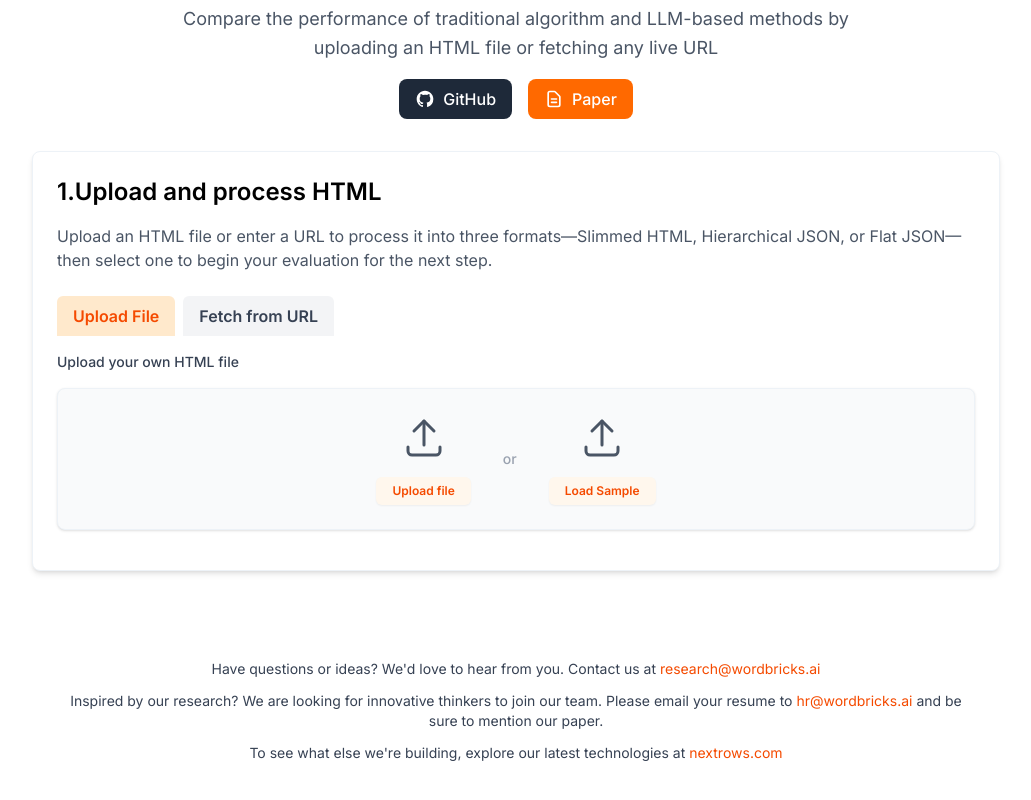
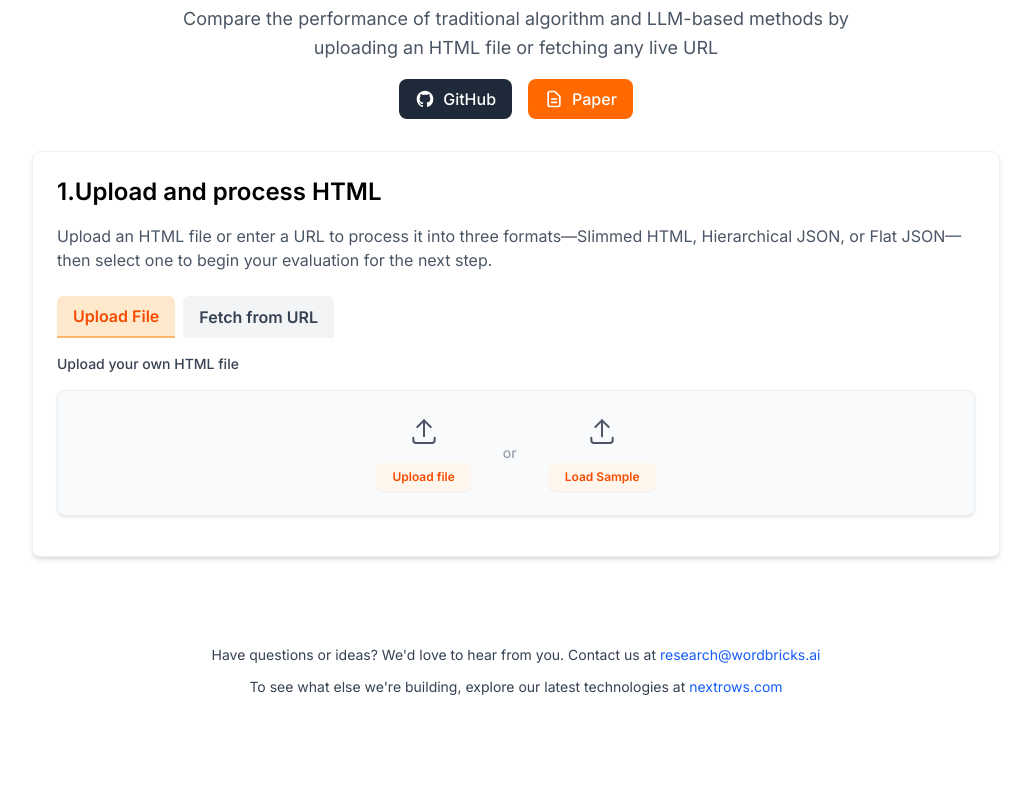
Before and after one commit to wordbricks/next-eval, a Next.js app in the folder apps/web/: page / in a window 1280 px wide. Shown: the part 238-1038 px from the top of the page, without its empty margins (124-1155 px from the left). After the commit the page ends 975 px from the top, so only its background shows below. Built offline with nearby package versions, Linux system fonts and the light colour scheme.

Commit message:
refactor: reflect UI feedbacks

```diff
--- a/apps/web/src/app/page.tsx
+++ b/apps/web/src/app/page.tsx
@@ -358,7 +358,7 @@ export default function HomePage() {
         >
           <button
             type="button"
-            className={`rounded-t-md px-4 py-2 font-semibold transition-colors duration-150 focus:outline-hidden focus:ring-2 focus:ring-orange-500 ${inputMethod === "file" ? "text-orange-600" : "bg-gray-100 text-gray-700 hover:bg-orange-100"}`}
+            className={`rounded-t-md px-4 py-2 font-semibold transition-colors duration-150 focus:outline-hidden focus:ring-1 focus:ring-orange-500 ${inputMethod === "file" ? "border-orange-300 border-b-2 text-orange-600" : "bg-gray-100 text-gray-700 hover:bg-orange-100"}`}
             style={inputMethod === "file" ? { backgroundColor: "#FFE9CC" } : {}}
             aria-selected={inputMethod === "file"}
             aria-controls="file-upload-panel"
@@ -371,7 +371,7 @@ export default function HomePage() {
           </button>
           <button
             type="button"
-            className={`rounded-t-md px-4 py-2 font-semibold transition-colors duration-150 focus:outline-hidden focus:ring-2 focus:ring-orange-500 ${inputMethod === "url" ? "text-orange-600" : "bg-gray-100 text-gray-700 hover:bg-orange-100"}`}
+            className={`rounded-t-md px-4 py-2 font-semibold transition-colors duration-150 focus:outline-hidden focus:ring-1 focus:ring-orange-500 ${inputMethod === "url" ? "border-orange-300 border-b-2 text-orange-600" : "bg-gray-100 text-gray-700 hover:bg-orange-100"}`}
             style={inputMethod === "url" ? { backgroundColor: "#FFE9CC" } : {}}
             aria-selected={inputMethod === "url"}
             aria-controls="url-fetch-panel"
@@ -625,7 +625,7 @@ export default function HomePage() {
                         name="stage-selection"
                         checked={selectedStage === "html"}
                         onChange={() => handleStageSelection("html")}
-                        className="h-4 w-4 text-orange-600 focus:ring-orange-500"
+                        className="h-4 w-4 text-orange-600 accent-orange-500 focus:ring-orange-500"
                         aria-label="Select Slimmed HTML"
                       />
                       <h4 className="font-medium text-base">Slimmed HTML</h4>
@@ -683,7 +683,7 @@ export default function HomePage() {
                         name="stage-selection"
                         checked={selectedStage === "textMap"}
                         onChange={() => handleStageSelection("textMap")}
-                        className="h-4 w-4 text-orange-600 focus:ring-orange-500"
+                        className="h-4 w-4 text-orange-600 accent-orange-500 focus:ring-orange-500"
                         aria-label="Select Hierarchical JSON"
                       />
                       <h4 className="font-medium text-base">
@@ -743,7 +743,7 @@ export default function HomePage() {
                         name="stage-selection"
                         checked={selectedStage === "textMapFlat"}
                         onChange={() => handleStageSelection("textMapFlat")}
-                        className="h-4 w-4 text-orange-600 focus:ring-orange-500"
+                        className="h-4 w-4 text-orange-600 accent-orange-500 focus:ring-orange-500"
                         aria-label="Select Flat JSON"
                       />
                       <h4 className="font-medium text-base">Flat JSON</h4>
--- a/apps/web/src/components/ContactFooter.tsx
+++ b/apps/web/src/components/ContactFooter.tsx
@@ -6,22 +6,10 @@ export function ContactFooter() {
           Have questions or ideas? We'd love to hear from you. Contact us at{" "}
           <a
             href="mailto:research@wordbricks.ai"
-            className="text-orange-600 transition-colors duration-150 hover:text-orange-700 hover:underline focus:underline focus:outline-hidden"
+            className="text-blue-600 transition-colors duration-150 hover:text-blue-700 hover:underline focus:underline focus:outline-hidden"
           >
             research@wordbricks.ai
           </a>
-        </p>
-
-        <p className="text-gray-700 text-sm">
-          Inspired by our research? We are looking for innovative thinkers to
-          join our team. Please email your resume to{" "}
-          <a
-            href="mailto:hr@wordbricks.ai"
-            className="text-orange-600 transition-colors duration-150 hover:text-orange-700 hover:underline focus:underline focus:outline-hidden"
-          >
-            hr@wordbricks.ai
-          </a>{" "}
-          and be sure to mention our paper.
         </p>
 
         <p className="text-gray-700 text-sm">
@@ -30,7 +18,7 @@ export function ContactFooter() {
             href="https://nextrows.com"
             target="_blank"
             rel="noopener noreferrer"
-            className="text-orange-600 transition-colors duration-150 hover:text-orange-700 hover:underline focus:underline focus:outline-hidden"
+            className="text-blue-600 transition-colors duration-150 hover:text-blue-700 hover:underline focus:underline focus:outline-hidden"
           >
             nextrows.com
           </a>
--- a/apps/web/src/components/icons/UploadIcon.tsx
+++ b/apps/web/src/components/icons/UploadIcon.tsx
@@ -5,7 +5,7 @@ const UploadIcon = () => (
     viewBox="0 0 24 24"
     strokeWidth={1.5}
     stroke="currentColor"
-    className="h-12 w-12 text-gray-600"
+    className="h-8 w-8 text-gray-600"
   >
     <title>Upload Icon</title>
     <path
```
